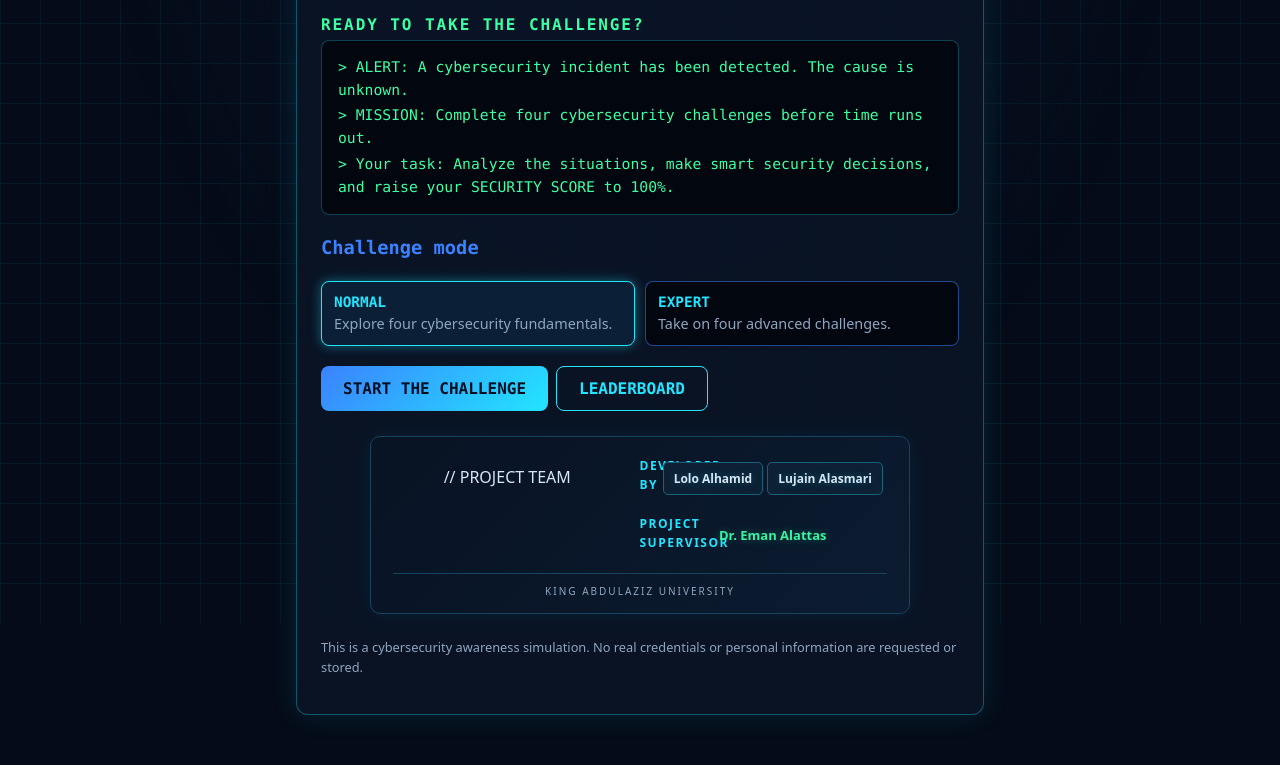
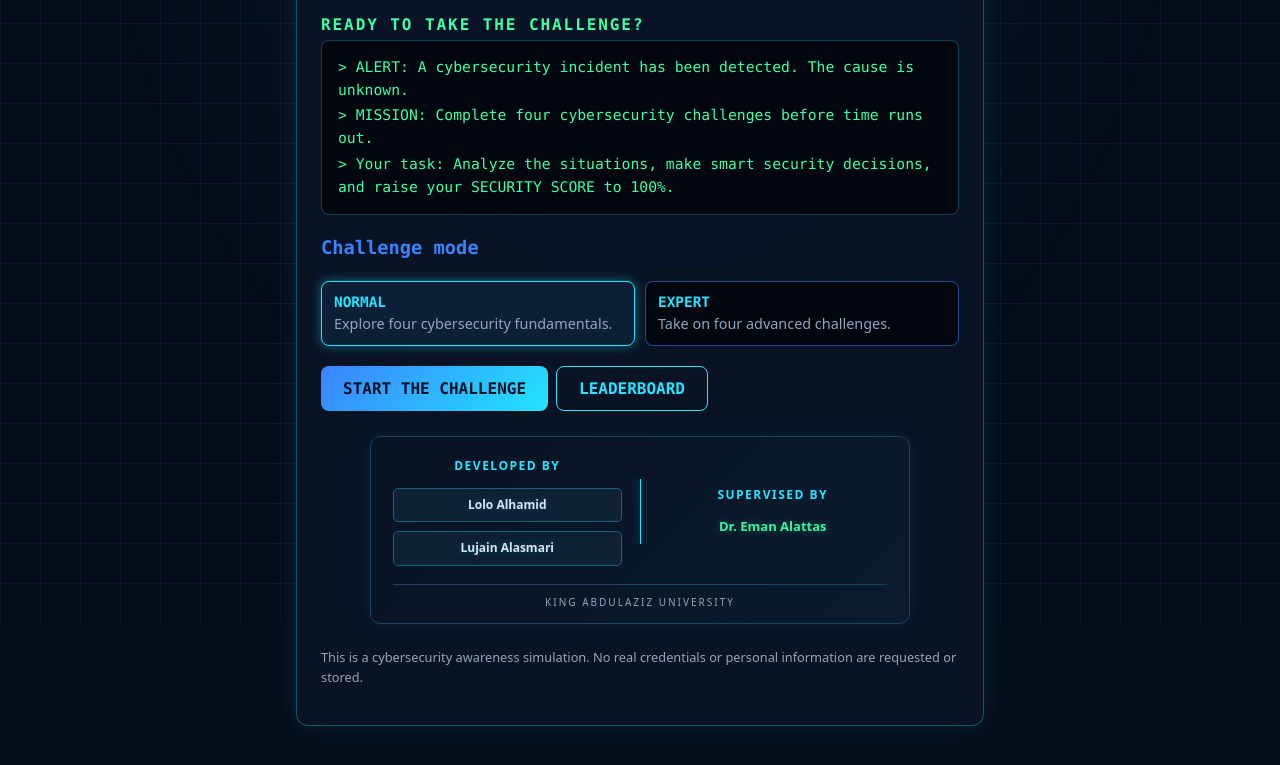
Before and after one commit to l-ctrl887/Cyber_Clash, a plain HTML site: page index.html in a window 1280 px wide. Shown: the part 177-942 px from the top of the page. Drawn offline with Linux system fonts and the light colour scheme.

Commit message:
Update index.html

```diff
--- a/index.html
+++ b/index.html
@@ -28,22 +28,18 @@
 </div>
 
 <div class="project-credits">
-  <div class="credit-label">// PROJECT TEAM</div>
-  <div class="credit-heading">DEVELOPED BY</div>
-  <div class="team-names">
-    <span class="team-member">Lolo Alhamid</span>
-    <span class="team-member">Lujain Alasmari</span>
+  <div class="credit-column">
+    <div class="credit-heading">DEVELOPED BY</div>
+    <div class="team-member">Lolo Alhamid</div>
+    <div class="team-member">Lujain Alasmari</div>
   </div>
-  <div class="credit-divider">
-    <span></span>
+  <div class="credit-separator"></div>
+  <div class="credit-column supervisor-column">
+    <div class="credit-heading">SUPERVISED BY</div>
+    <div class="supervisor-name">Dr. Eman Alattas</div>
   </div>
-  <div class="credit-heading">PROJECT SUPERVISOR</div>
-  <div class="supervisor-name">Dr. Eman Alattas</div>
-  <div class="university-name">
-    KING ABDULAZIZ UNIVERSITY
-  </div>
+  <div class="university-name">KING ABDULAZIZ UNIVERSITY</div>
 </div>
-
 
 <p class="disc">
   This is a cybersecurity awareness simulation. No real credentials or personal information are requested or stored.
```
